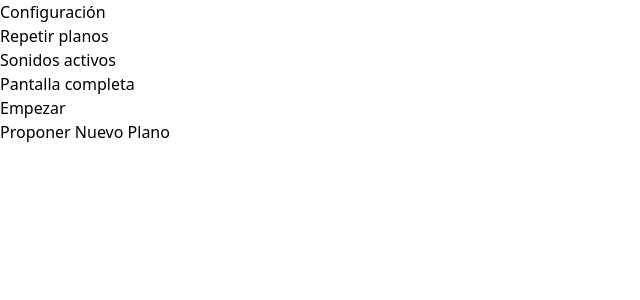
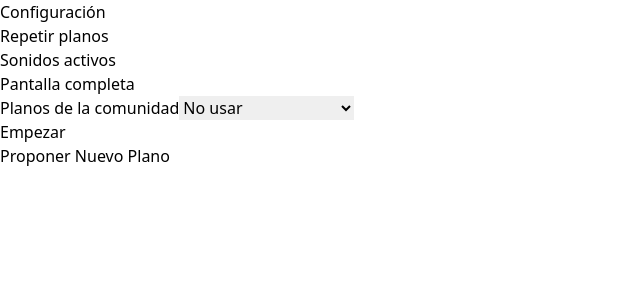
Before and after one commit to omiras/planos-locos, a Vue app: page / in a window 1280 px wide. Shown: the top 300 px of the page, without its empty margins (0-640 px from the left). Built offline with nearby package versions, Linux system fonts and the light colour scheme.

Commit message:
feat: Add initial setup screen for game configuration and integrate settings into main application.

```diff
--- a/src/App.vue
+++ b/src/App.vue
@@ -107,6 +107,7 @@ import planesData from './assets/planes.json'
 import symbologyData from './assets/symbology.json'
 import SetupScreen from './components/SetupScreen.vue'
 import ProposalForm from './components/ProposalForm.vue'
+import { supabase } from './lib/supabase'
 
 // Create Audio instances for all sounds
 const clickSounds = [
@@ -133,6 +134,35 @@ const showProposalForm = ref(false)
 async function handleStartGame(settings) {
   allowRepeats.value = settings.allowRepeats
   isSoundEnabled.value = settings.soundEnabled
+
+  // Handle community planes
+  let communityPlanes = []
+  if (settings.communityPlanesOption !== 'none') {
+    const { data, error } = await supabase
+      .from('proposals')
+      .select('*')
+      .eq('status', 'approved')
+
+    if (data) {
+      communityPlanes = data.map(p => ({
+        id: p.id,
+        name: p.name,
+        type_line: 'Community Plane', // Default type
+        text: p.description, // Map description to text
+        text_es: p.description, // Assume Spanish for now or same text
+        artwork: p.image_url, // Map image_url to artwork
+        is_community: true
+      }))
+    }
+  }
+
+  if (settings.communityPlanesOption === 'only') {
+    planes.value = communityPlanes
+  } else if (settings.communityPlanesOption === 'mixed') {
+    planes.value = [...planesData, ...communityPlanes]
+  } else {
+    planes.value = planesData
+  }
 
   // Start game state first to ensure UI transition happens
   gameStarted.value = true
@@ -218,11 +248,16 @@ document.addEventListener('fullscreenchange', onFullscreenChange)
 onUnmounted(() => document.removeEventListener('fullscreenchange', onFullscreenChange))
 
 function getPlaneImage(plane) {
-  if (plane && plane.id) {
-    try {
-      return new URL(`./assets/images/${plane.id}.jpg`, import.meta.url).href
-    } catch (e) {
-      console.warn('Failed to load local image for', plane.name, e)
+  if (plane) {
+    if (plane.is_community) {
+      return plane.artwork
+    }
+    if (plane.id) {
+      try {
+        return new URL(`./assets/images/${plane.id}.jpg`, import.meta.url).href
+      } catch (e) {
+        console.warn('Failed to load local image for', plane.name, e)
+      }
     }
   }
   return plane ? (plane.artwork || plane.full || plane.image_uris?.art_crop) : ''
--- a/src/components/SetupScreen.vue
+++ b/src/components/SetupScreen.vue
@@ -42,6 +42,19 @@
             />
           </button>
         </div>
+
+        <!-- Community Planes Option -->
+        <div class="flex flex-col space-y-2">
+          <label class="text-lg font-medium text-gray-700">Planos de la comunidad</label>
+          <select
+            v-model="communityPlanesOption"
+            class="block w-full rounded-md border-gray-300 shadow-sm focus:border-indigo-500 focus:ring-indigo-500 sm:text-sm p-2 border"
+          >
+            <option value="none">No usar</option>
+            <option value="only">Solo comunidad</option>
+            <option value="mixed">Mezclar con oficiales</option>
+          </select>
+        </div>
       </div>
 
       <div class="mt-10">
@@ -77,12 +90,16 @@ const emit = defineEmits(['start', 'propose'])
 const allowRepeats = ref(false)
 const soundEnabled = ref(true)
 const fullscreenEnabled = ref(true)
+const communityPlanesOption = ref('none')
 
 function startGame() {
   emit('start', {
     allowRepeats: allowRepeats.value,
     soundEnabled: soundEnabled.value,
-    fullscreenEnabled: fullscreenEnabled.value
+    allowRepeats: allowRepeats.value,
+    soundEnabled: soundEnabled.value,
+    fullscreenEnabled: fullscreenEnabled.value,
+    communityPlanesOption: communityPlanesOption.value
   })
 }
 </script>
```
